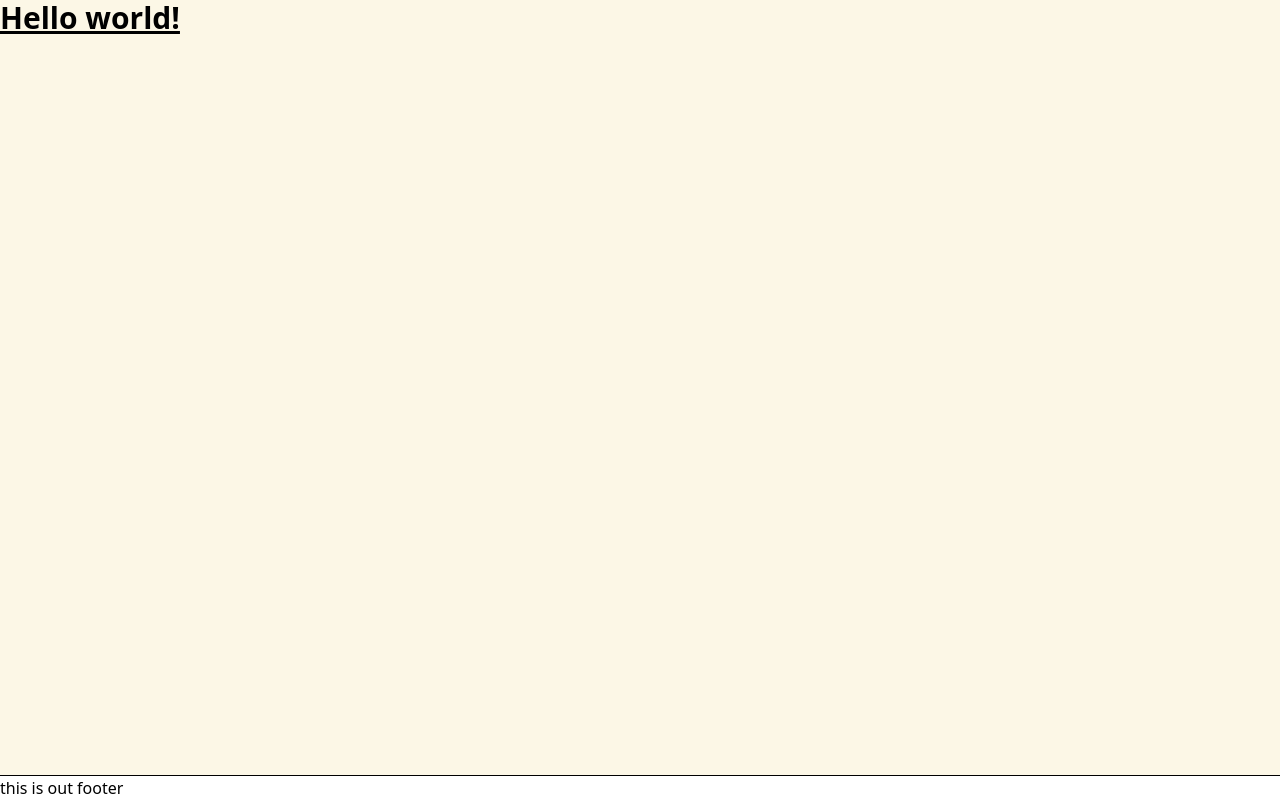
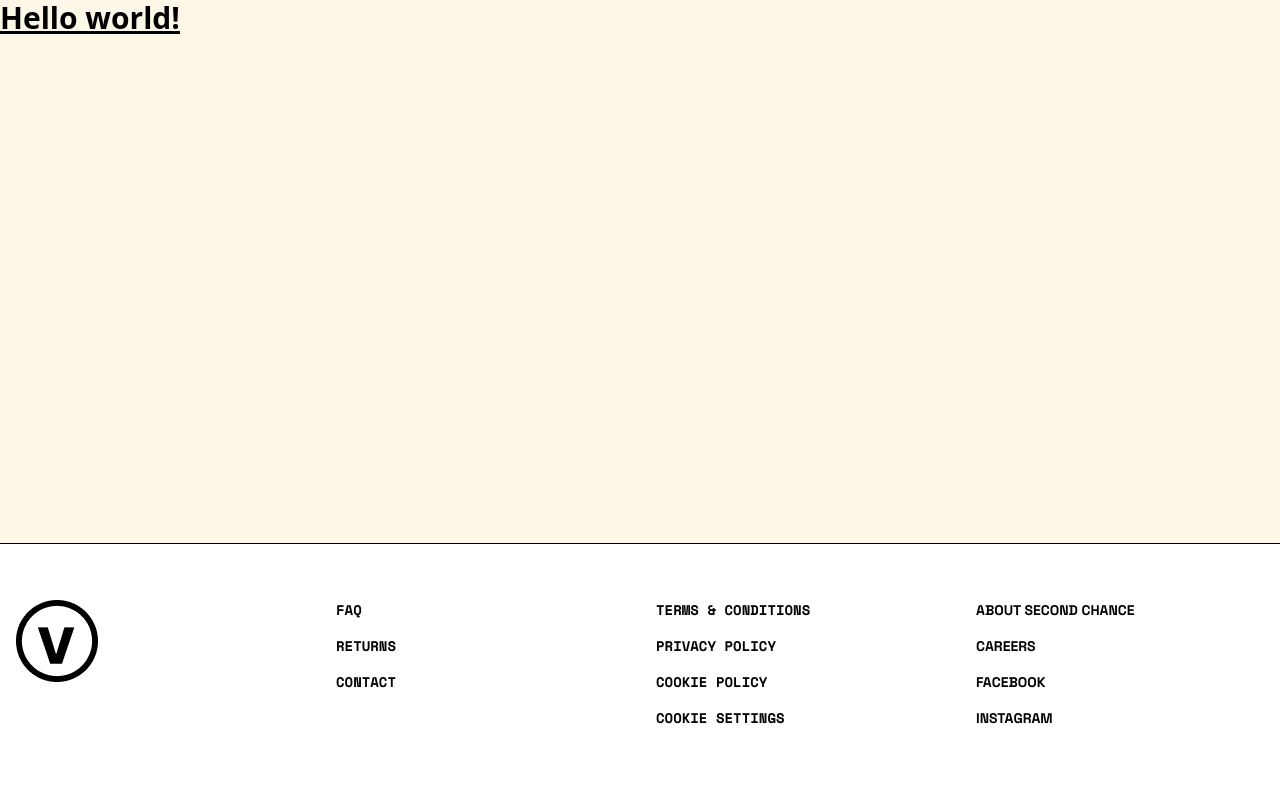
Before and after one commit to Misha77b/VooDoo, a website: page src/index.html in a window 1280 px wide. Drawn offline with nearby package versions, Linux system fonts and the light colour scheme.

Commit message:
footer beginning

```diff
--- a/src/index.html
+++ b/src/index.html
@@ -6,6 +6,12 @@
     <meta name="viewport" content="width=device-width, initial-scale=1.0" />
     <link rel="icon" type="image/png" href="./images/Logomark.png" />
     <title>VooDoo</title>
+    <link rel="preconnect" href="https://fonts.googleapis.com" />
+    <link rel="preconnect" href="https://fonts.gstatic.com" crossorigin />
+    <link
+      href="https://fonts.googleapis.com/css2?family=Lato:wght@300;400;700&family=Space+Grotesk:wght@300;400;700&family=Space+Mono:wght@400;700&display=swap"
+      rel="stylesheet"
+    />
     <link href="/dist/styles/style.css" rel="stylesheet" />
   </head>
   <body>
@@ -15,7 +21,60 @@
     <h1 class="text-3xl font-bold underline">Hello world!</h1>
     <!-- footer -->
     <footer class="bg-white fixed bottom-0 w-full border-t border-black">
-      this is out footer
+      <div class="mx-auto w-full max-w-screen-xl">
+        <div class="grid grid-cols-1 gap-8 px-4 py-6 lg:py-14 md:grid-cols-4">
+          <div>
+            <a href="#">
+              <img src="./images/Logomark.png" alt="footer-logo" />
+            </a>
+          </div>
+          <div>
+            <ul class="font-space-mono font-bold text-sm">
+              <li class="mb-4">
+                <a class="hover:underline" href="#">FAQ</a>
+              </li>
+              <li class="mb-4">
+                <a class="hover:underline" href="#">RETURNS</a>
+              </li>
+              <li class="mb-4">
+                <a class="hover:underline" href="#">CONTACT</a>
+              </li>
+            </ul>
+          </div>
+          <div>
+            <ul class="font-space-mono font-bold text-sm">
+              <li class="mb-4">
+                <a class="hover:underline" href="#">TERMS & CONDITIONS</a>
+              </li>
+              <li class="mb-4">
+                <a class="hover:underline" href="#">PRIVACY POLICY</a>
+              </li>
+              <li class="mb-4">
+                <a class="hover:underline" href="#">COOKIE POLICY</a>
+              </li>
+              <li class="mb-4">
+                <a class="hover:underline" href="#">COOKIE SETTINGS</a>
+              </li>
+            </ul>
+          </div>
+          <div>
+            <ul class="font-space-grotesk font-bold text-sm">
+              <li class="mb-4">
+                <a class="hover:underline" href="#">ABOUT SECOND CHANCE</a>
+              </li>
+              <li class="mb-4">
+                <a class="hover:underline" href="#">CAREERS</a>
+              </li>
+              <li class="mb-4">
+                <a class="hover:underline" href="#">FACEBOOK</a>
+              </li>
+              <li class="mb-4">
+                <a class="hover:underline" href="#">INSTAGRAM</a>
+              </li>
+            </ul>
+          </div>
+        </div>
+      </div>
     </footer>
   </body>
 </html>
--- a/tailwind.config.js
+++ b/tailwind.config.js
@@ -3,7 +3,10 @@ module.exports = {
   content: ["./src/**/*.{html,js}"],
   theme: {
     extend: {
-      fontFamily: {},
+      fontFamily: {
+        "space-grotesk": ["Space Grotesk"],
+        "space-mono": ["Space Mono"],
+      },
       colors: {},
     },
   },
```
Also changed, not shown: dist/styles/style.css.
